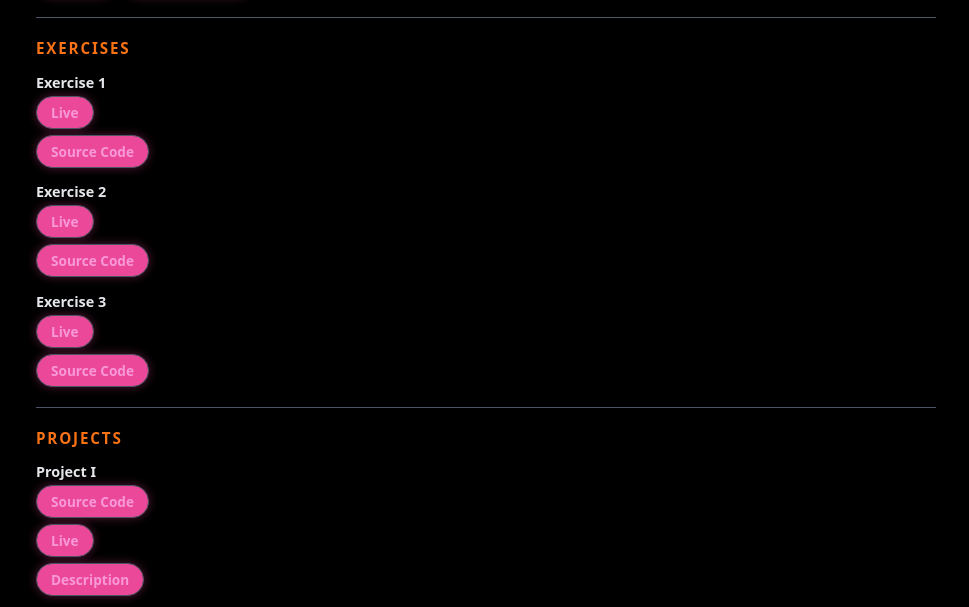
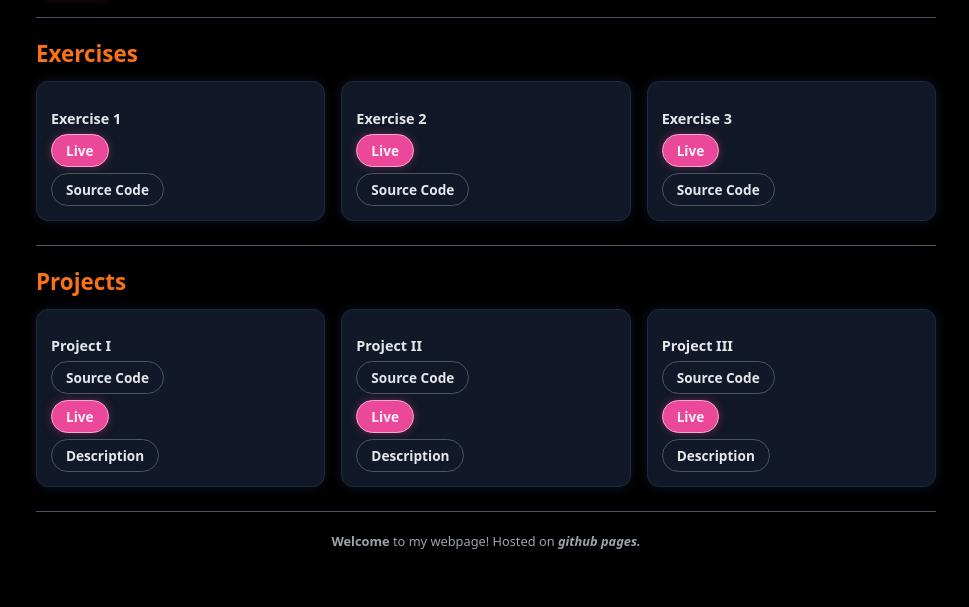
Before and after one commit to jammar132/cart351-website, a plain HTML site: page index.html in a window 1280 px wide. Shown: the part 157-764 px from the top of the page, without its empty margins (154-1123 px from the left). Drawn offline with Linux system fonts and the light colour scheme.

Commit message:
Update main.css

```diff
--- a/css/main.css
+++ b/css/main.css
@@ -35,9 +35,7 @@ h3 {
 .section-heading {
   margin-top: 8px;
   margin-bottom: 12px;
-  font-size: 0.95rem;
-  text-transform: uppercase;
-  letter-spacing: 0.12em;
+  font-size: 1.4rem;
   color: #f97316;
 }
 
@@ -46,12 +44,31 @@ h3 {
   font-size: 0.9rem;
   font-weight: 600;
   color: #e5e7eb;
-  margin-bottom: 4px;
+  margin-bottom: 6px;
 }
 
-/* Assignment blocks */
-.assignment-block {
-  margin-bottom: 18px;
+/* Grid of cards (3 per row on desktop) */
+.assignments-grid {
+  display: grid;
+  grid-template-columns: repeat(3, minmax(0, 1fr));
+  gap: 16px;
+  margin-bottom: 24px;
+}
+
+/* Each card */
+.assignment-card {
+  background-color: #111827;
+  border-radius: 12px;
+  padding: 12px 14px 14px;
+  box-shadow: 0 0 12px rgba(15, 23, 42, 0.9);
+  border: 1px solid #1f2937;
+}
+
+/* Stack to 1 column on small screens */
+@media (max-width: 768px) {
+  .assignments-grid {
+    grid-template-columns: 1fr;
+  }
 }
 
 /* Buttons at top (Journal, Repo) */
@@ -62,18 +79,17 @@ h3 {
   flex-wrap: wrap;
 }
 
-/* Pink button style */
+/* Pink button style (primary) */
 .btn-link {
   display: inline-block;
   padding: 6px 14px;
   border-radius: 999px;
   background: #ec4899;
-  color: #f799d8;
+  color: #fdf2f8;
   text-decoration: none;
   font-weight: 600;
   font-size: 0.85rem;
   border: 1px solid #f9a8d4;
-  border-color: #4b5563;
   cursor: pointer;
   box-shadow: 0 0 10px rgba(236, 72, 153, 0.35);
   transition: transform 0.1s ease, box-shadow 0.1s ease, background 0.1s ease;
@@ -84,6 +100,36 @@ h3 {
   box-shadow: 0 0 14px rgba(236, 72, 153, 0.6);
   transform: translateY(-1px);
 }
+
+/* Grey / secondary button */
+.btn-link.secondary {
+  background: #111827;
+  color: #e5e7eb;
+  border-color: #4b5563;
+  box-shadow: none;
+}
+
+.btn-link.secondary:hover {
+  background: #1f2937;
+  box-shadow: 0 0 10px rgba(156, 163, 175, 0.4);
+}
+
+/* Buttons at top (Journal, Repo) */
+.top-buttons {
+  margin-top: 10px;
+  display: flex;
+  gap: 8px;
+  flex-wrap: wrap;
+}
+
+/* Vertical button list under each assignment */
+.button-column {
+  display: flex;
+  flex-direction: column;
+  gap: 6px;
+  align-items: flex-start;
+}
+
 
 /* Vertical button list under each assignment */
 .button-column {
```
